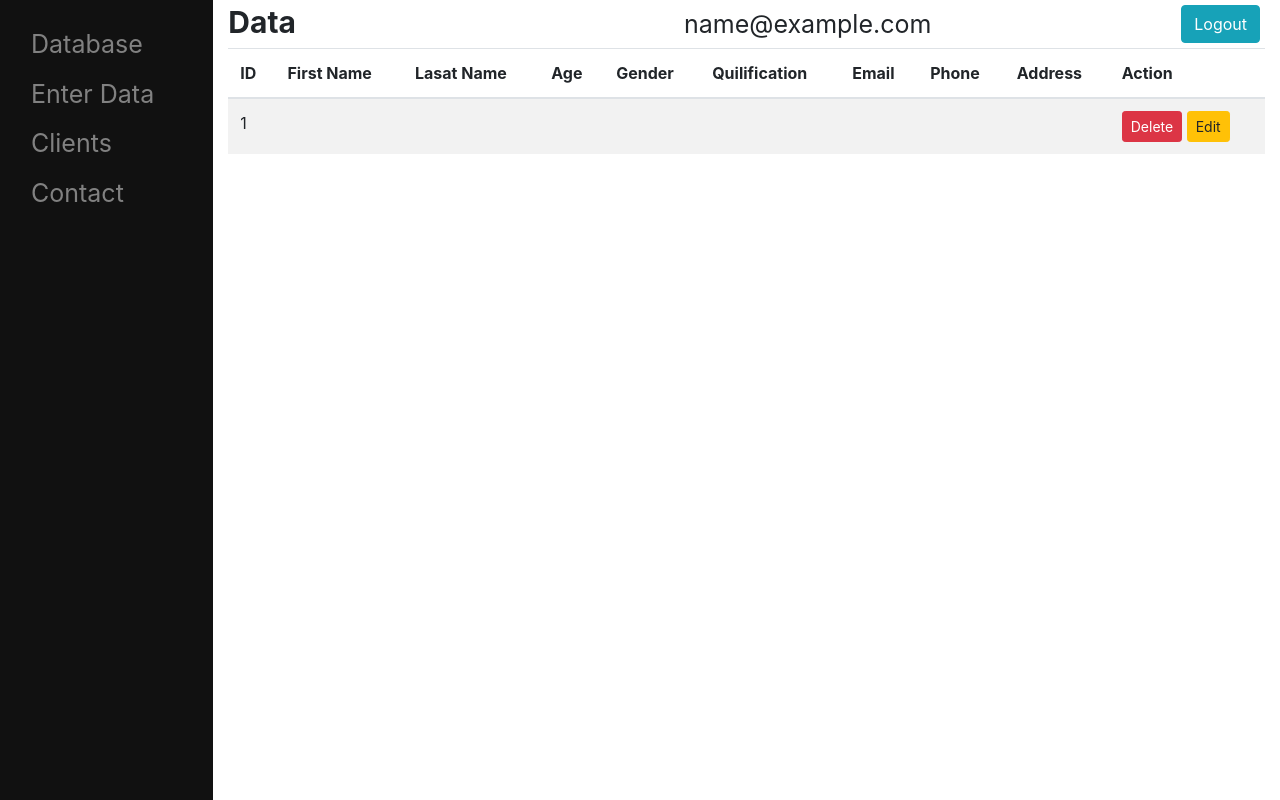
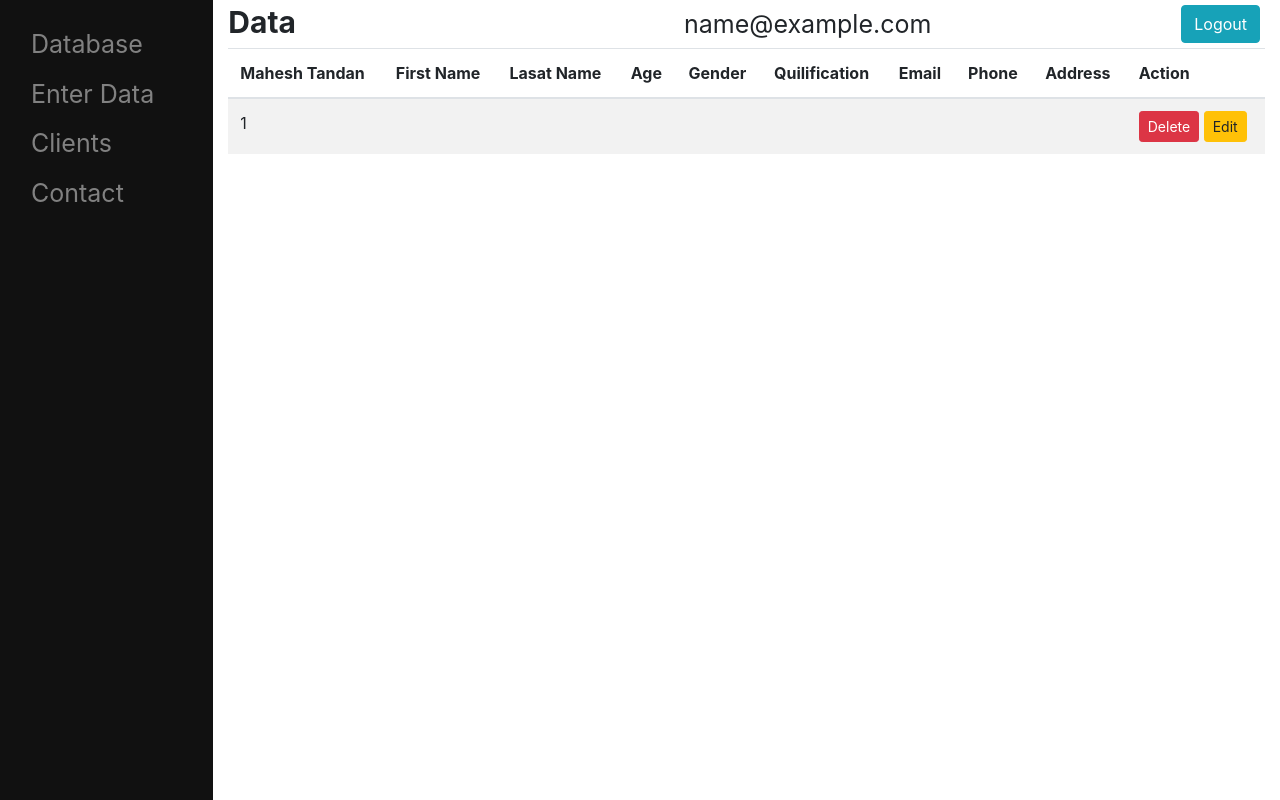
Before and after one commit to maheshTandan/form, a PHP site: page / in a window 1280 px wide. Run offline with PHP 8.4, Linux system fonts and the light colour scheme; the visitor is signed in with stand-in values (Sample User, id 1); tables that the repository leaves empty or names only in its code hold one stand-in row (values such as "Sample post"); data that the repository does not hold is empty.

Commit message:
This is a commit and it's good information

```diff
--- a/index.php
+++ b/index.php
@@ -37,7 +37,7 @@ require 'header.php'; ?>
             <table class="table table-striped table-hover">
             <thead>
               <tr>
-                <th>ID</th>
+                <th>Mahesh Tandan</th>
                 <th>First Name</th>
                 <th>Lasat Name</th>
                 <th>Age</th>
```
